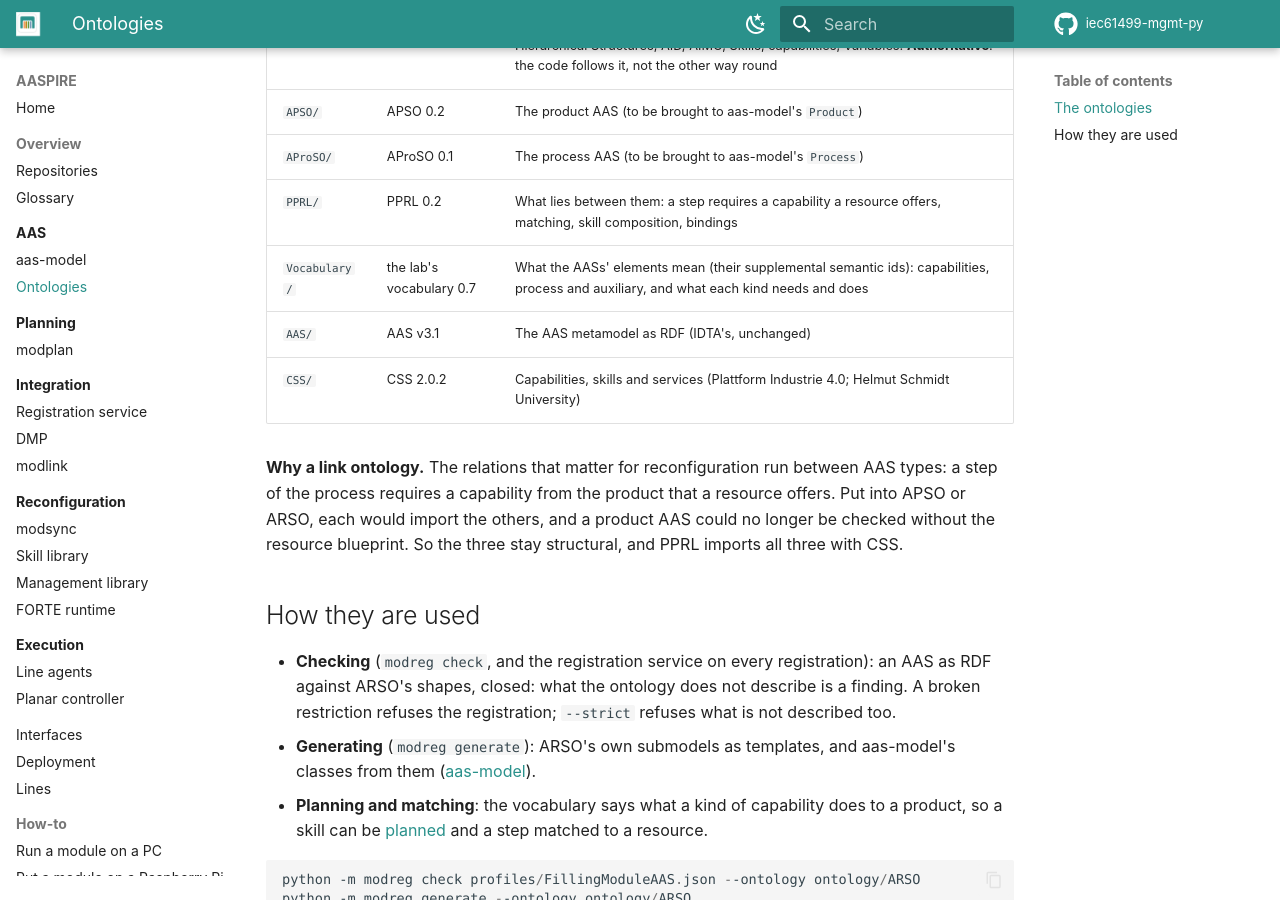
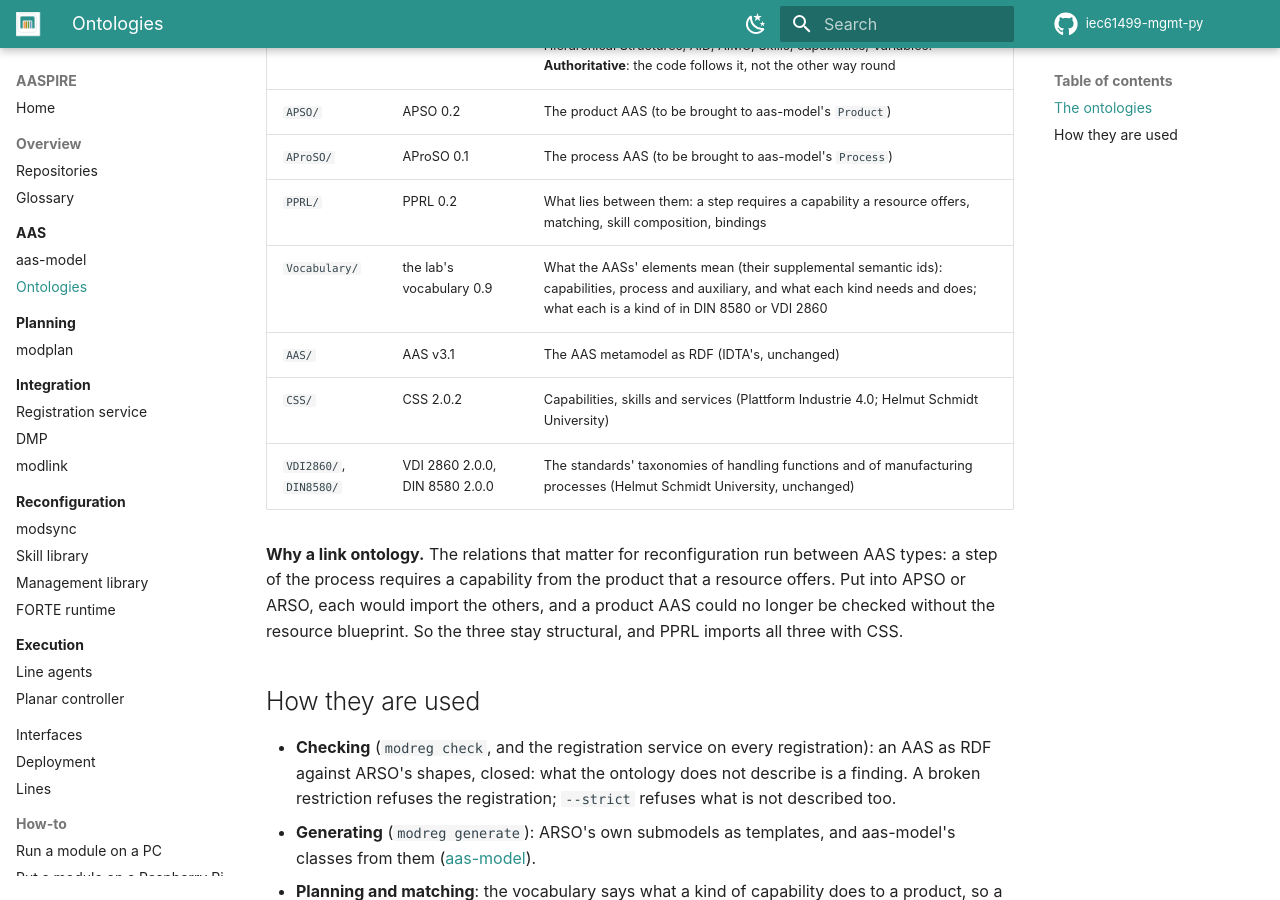
Before and after one commit to AAU-AASPIRE/aaspire, an MkDocs documentation site: the page built from docs/aas/ontologies.md, in a window 1280 px wide and 900 px high, scrolled down 949 px. Built offline with MkDocs 1.6.1 and Material for MkDocs 9.7.7, drawn with Linux system fonts in a browser that asks for light colours; comment, search, counter and statistics services are not loaded.

Commit message:
Vocabulary 0.9: capabilities placed below DIN 8580 and VDI 2860
HSU's ontology design patterns copied to ontology/; what is not placed is said, not guessed.

```diff
--- a/docs/aas/ontologies.md
+++ b/docs/aas/ontologies.md
@@ -19,9 +19,10 @@ resource ontology, is the blueprint every resource AAS is checked against.
 | `APSO/` | APSO 0.2 | The product AAS (to be brought to aas-model's `Product`) |
 | `AProSO/` | AProSO 0.1 | The process AAS (to be brought to aas-model's `Process`) |
 | `PPRL/` | PPRL 0.2 | What lies between them: a step requires a capability a resource offers, matching, skill composition, bindings |
-| `Vocabulary/` | the lab's vocabulary 0.7 | What the AASs' elements mean (their supplemental semantic ids): capabilities, process and auxiliary, and what each kind needs and does |
+| `Vocabulary/` | the lab's vocabulary 0.9 | What the AASs' elements mean (their supplemental semantic ids): capabilities, process and auxiliary, and what each kind needs and does; what each is a kind of in DIN 8580 or VDI 2860 |
 | `AAS/` | AAS v3.1 | The AAS metamodel as RDF (IDTA's, unchanged) |
 | `CSS/` | CSS 2.0.2 | Capabilities, skills and services (Plattform Industrie 4.0; Helmut Schmidt University) |
+| `VDI2860/`, `DIN8580/` | VDI 2860 2.0.0, DIN 8580 2.0.0 | The standards' taxonomies of handling functions and of manufacturing processes (Helmut Schmidt University, unchanged) |
 
 **Why a link ontology.** The relations that matter for reconfiguration run between AAS types: a step
 of the process requires a capability from the product that a resource offers. Put into APSO or ARSO,
```
